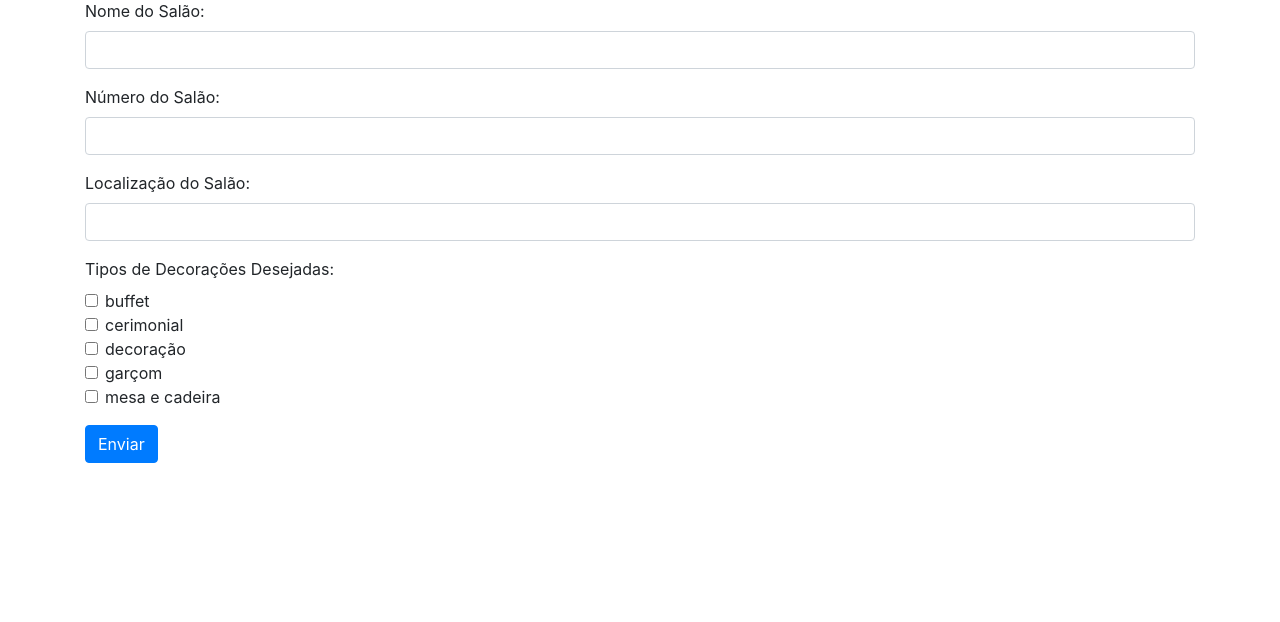
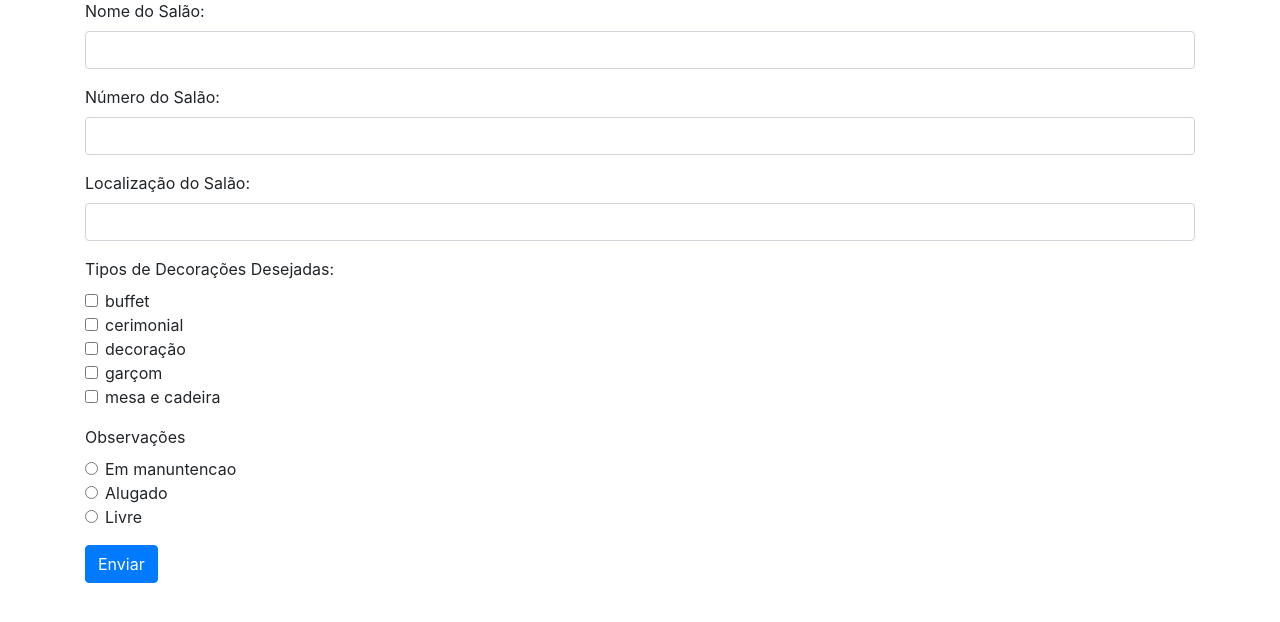
Before and after one commit to diaszin/sistema-gerenciamento-saloes-de-festa-wyden, a PHP site: page /tela_salao.php in a window 1280 px wide. Shown: the part 105-727 px from the top of the page. Run offline with PHP 8.4, Linux system fonts and the light colour scheme; data comes from the database, SQL or seed files in the repository.

Commit message:
Add opção de status

```diff
--- a/tela_salao.php
+++ b/tela_salao.php
@@ -46,6 +46,21 @@
         ?>
 
       </div>
+      <div class="form-group">
+        <label>Observações</label>
+        <div class='form-check'>
+            <input class='form-check-input' type='radio'  name='status' value='manuntencao' id="manuntencao">
+            <label class='form-check-label' for="manuntencao">Em manuntencao</label>
+        </div>
+        <div class='form-check'>
+            <input class='form-check-input' type='radio'  name='status' value='alugado' id="alugado">
+            <label class='form-check-label' for="alugado" >Alugado</label>
+        </div>
+        <div class='form-check'>
+            <input class='form-check-input' type='radio'  name='status' value='livre' id="livre">
+            <label class='form-check-label' for="livre" >Livre</label>
+        </div>
+      </div>
       <button type="submit" class="btn btn-primary">Enviar</button>
     </form>
   </div>
```
